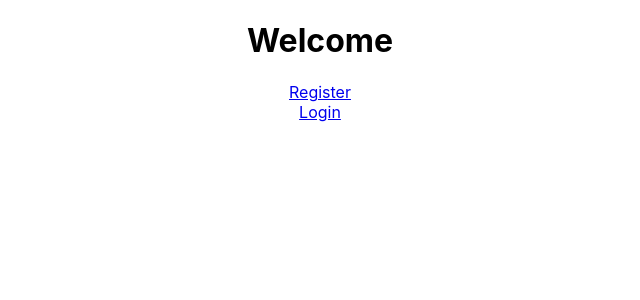
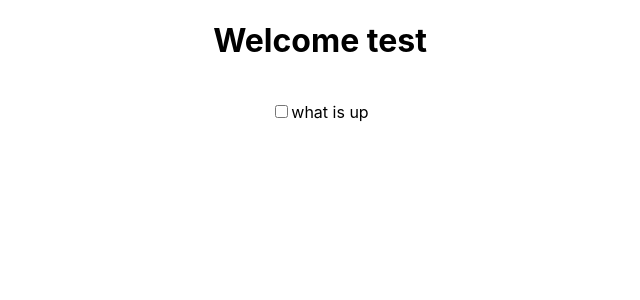
Before and after one commit to panosjapan7/todo-app-2, a React (Create React App) app: page / in a window 1280 px wide. Shown: the top 300 px of the page, without its empty margins (320-960 px from the left). Built offline with nearby package versions, Linux system fonts and the light colour scheme.

Commit message:
added checkbox to Todos.js

```diff
--- a/src/App.js
+++ b/src/App.js
@@ -8,7 +8,10 @@ import Login from './pages/Login';
 export const CredentialsContext = React.createContext();
 
 function App() {
-  const credentialsState = useState(null);
+  const credentialsState = useState({
+    username: "test", // Temporary credentials - to be removed
+    password:  "123",
+  });
   return (
     <div className="App">
       <CredentialsContext.Provider value={credentialsState}>
--- a/src/components/Todos.js
+++ b/src/components/Todos.js
@@ -1,7 +1,11 @@
 import React from 'react'
 
-export default function Todos() {
-  return (
-    <div>Todos</div>
-  )
+export default function Todos
+() {
+    return (
+    <div>
+        <input id="checkbox1" type="checkbox" />
+        <label>what is up</label>
+    </div>
+    )
 }
```
